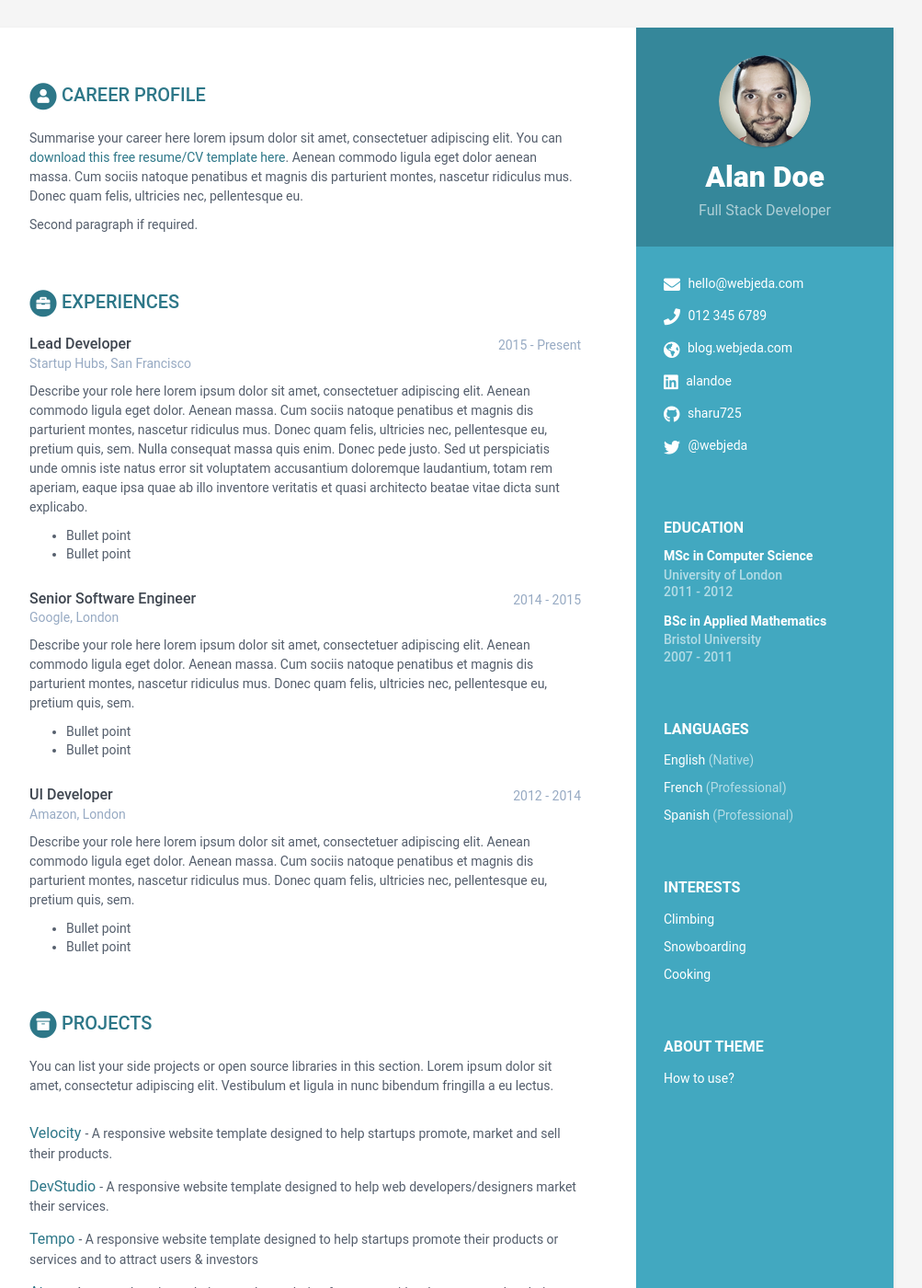
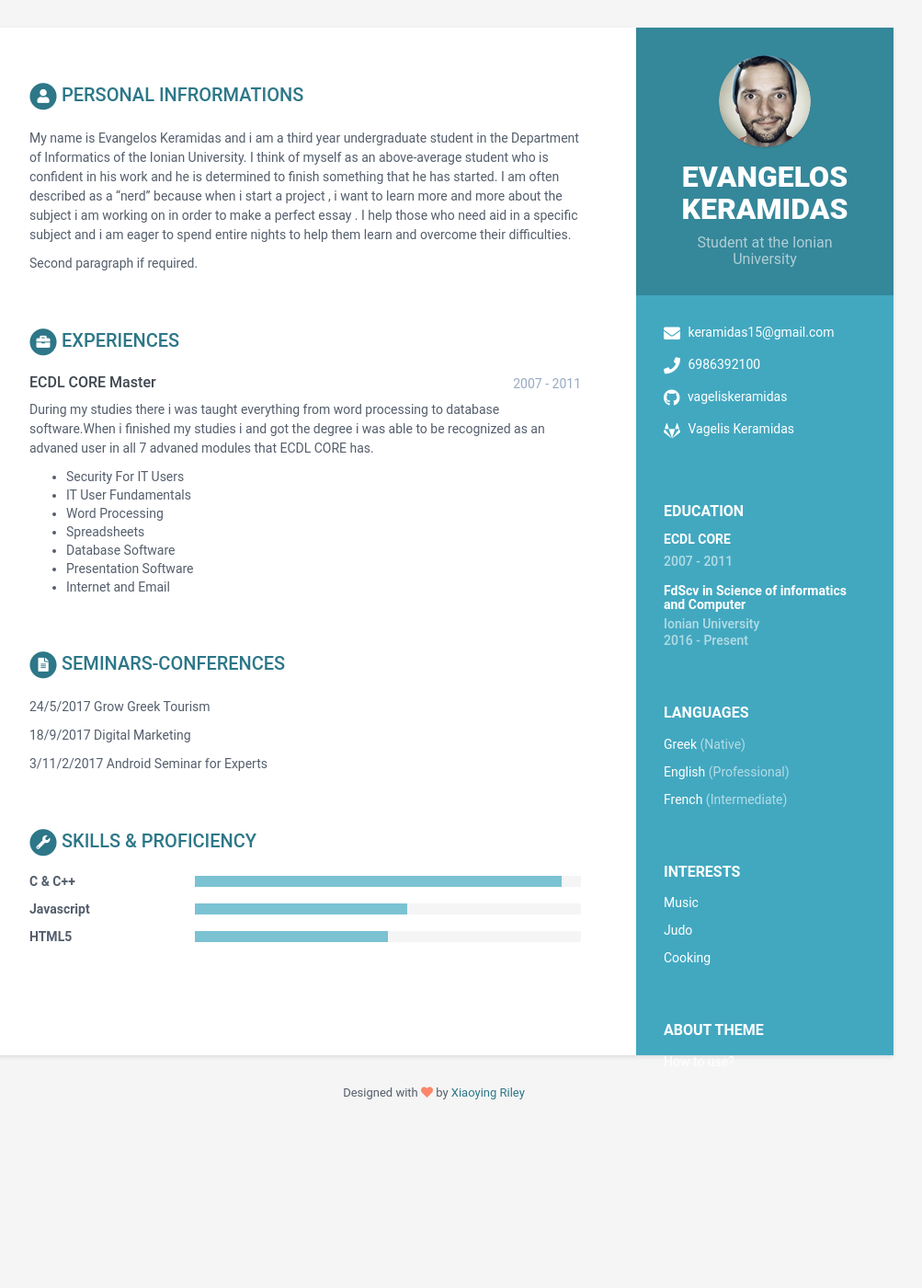
Before and after one commit to johnmous1/resumeVAG, a Jekyll site: the page built from index.html, in a window 1280 px wide and 1400 px high. Shown: the whole window at 92% size, without its empty margins (168-1171 px from the left). Built offline with Jekyll 4.4.1, drawn with Linux system fonts in a browser that asks for light colours; some of the changed text lies outside the part shown.

Commit message:
Update data.yml

```diff
--- a/_data/data.yml
+++ b/_data/data.yml
@@ -7,194 +7,120 @@ sidebar:
     education: True # set to False if you want education in main section instead of in sidebar
 
     # Profile information
-    name: Alan Doe
-    tagline: Full Stack Developer
+    name: EVANGELOS KERAMIDAS
+    tagline: Student at the Ionian University
     avatar: profile.png  #place a 100x100 picture inside /assets/images/ folder and provide the name of the file below
 
     # Sidebar links
-    email: hello@webjeda.com
-    phone: 012 345 6789
-    website: blog.webjeda.com #do not add http://
-    linkedin: alandoe
-    github: sharu725
-    gitlab:
+    email: keramidas15@gmail.com
+    phone: 6986392100
+    website:  #do not add http://
+    linkedin:
+    github: vageliskeramidas
+    gitlab: Vagelis Keramidas
     bitbucket:
-    twitter: '@webjeda'
+    twitter:
     stack-overflow: # Number/Username, e.g. 123456/alandoe
     codewars:
     goodreads: # Number-Username, e.g. 123456-alandoe
 
     languages:
-      - idiom: English
+      - idiom: Greek
         level: Native
 
-      - idiom: French
+      - idiom: English
         level: Professional
 
-      - idiom: Spanish
-        level: Professional
+      - idiom: French
+        level: Intermediate
 
     interests:
-      - item: Climbing
+      - item: Music
         link:
 
-      - item: Snowboarding
+      - item: Judo
         link:
 
       - item: Cooking
         link:
 
 career-profile:
-    title: Career Profile
+    title: Personal Infrormations
     summary: |
-      Summarise your career here lorem ipsum dolor sit amet, consectetuer
-      adipiscing elit. You can [download this free resume/CV template here]().
-      Aenean commodo ligula eget dolor aenean massa. Cum sociis natoque
-      penatibus et magnis dis parturient montes, nascetur ridiculus mus.
-      Donec quam felis, ultricies nec, pellentesque eu.
+      My name is Evangelos Keramidas and i am a third year undergraduate student in the Department of
+      Informatics of the Ionian University. I think of myself as an above-average student who is confident
+      in his work and he is determined to finish something that he has started. I am often described as a
+      "nerd" because when i start a project , i want to learn more and more about the subject i am working on
+      in order to make a perfect essay . I help those who need aid in a specific subject and i am eager to spend
+      entire nights to help them learn and overcome their difficulties.
 
       Second paragraph if required.
 
 education:
-    - degree: MSc in Computer Science
-      university: University of London
-      time: 2011 - 2012
-      details: |
-        Describe your study here lorem ipsum dolor sit amet, consectetuer
-        adipiscing elit. Aenean commodo ligula eget dolor. Aenean massa. Cum
-        sociis natoque penatibus et magnis dis parturient montes, nascetur
-        ridiculus mus. Donec quam felis, ultricies nec, pellentesque eu,
-        pretium quis, sem.
-
-          - Bullet point
-          - Bullet point
-
-    - degree: BSc in Applied Mathematics
-      university: Bristol University
+    - degree: ECDL CORE
+      academy: Microsoft IT Academy
       time: 2007 - 2011
       details: |
-        Describe your study here lorem ipsum dolor sit amet, consectetuer
-        adipiscing elit. Aenean commodo ligula eget dolor. Aenean massa. Cum
-        sociis natoque penatibus et magnis dis parturient montes, nascetur
-        ridiculus mus. Donec quam felis, ultricies nec, pellentesque eu,
-        pretium quis, sem.
+        During my studies there i was taught everything from word processing to database
+        software.When i finished my studies i and got the degree i was able to be recognized
+        as an advaned user in all 7 advaned modules that ECDL CORE has.
 
-          - Bullet point
-          - Bullet point
+          - Security For IT Users
+          - IT User Fundamentals
+          - Word Processing
+          - Spreadsheets
+          - Database Software
+          - Presentation Software
+          - Internet and Email
+
+    - degree: FdScv in Science of informatics and Computer
+      university: Ionian University
+      time: 2016 - Present
+      details: |
+        In the Department of Informatics i am taught the theories and the applications of Informatics
+        in the areas of design, development, operation and management of Information Systems.design,
+        development, operation and management of Information Systems.
+
+
 
 experiences:
-    - role: Lead Developer
-      time: 2015 - Present
-      company: Startup Hubs, San Francisco
+    - role: ECDL CORE Master
+      time: 2007 - 2011
+      academy: Microsoft IT Academy
       details: |
-        Describe your role here lorem ipsum dolor sit amet, consectetuer
-        adipiscing elit. Aenean commodo ligula eget dolor. Aenean massa.
-        Cum sociis natoque penatibus et magnis dis parturient montes,
-        nascetur ridiculus mus. Donec quam felis, ultricies nec,
-        pellentesque eu, pretium quis, sem. Nulla consequat massa quis
-        enim. Donec pede justo. Sed ut perspiciatis unde omnis iste natus
-        error sit voluptatem accusantium doloremque laudantium, totam rem
-        aperiam, eaque ipsa quae ab illo inventore veritatis et quasi
-        architecto beatae vitae dicta sunt explicabo.
+        During my studies there i was taught everything from word processing to database
+        software.When i finished my studies i and got the degree i was able to be recognized
+        as an advaned user in all 7 advaned modules that ECDL CORE has.
 
-          - Bullet point
-          - Bullet point
-
-    - role: Senior Software Engineer
-      time: 2014 - 2015
-      company: Google, London
-      details: |
-        Describe your role here lorem ipsum dolor sit amet, consectetuer
-        adipiscing elit. Aenean commodo ligula eget dolor. Aenean massa.
-        Cum sociis natoque penatibus et magnis dis parturient montes,
-        nascetur ridiculus mus. Donec quam felis, ultricies nec,
-        pellentesque eu, pretium quis, sem.
-
-          - Bullet point
-          - Bullet point
-
-    - role: UI Developer
-      time: 2012 - 2014
-      company: Amazon, London
-      details: |
-        Describe your role here lorem ipsum dolor sit amet, consectetuer
-        adipiscing elit. Aenean commodo ligula eget dolor. Aenean massa.
-        Cum sociis natoque penatibus et magnis dis parturient montes,
-        nascetur ridiculus mus. Donec quam felis, ultricies nec,
-        pellentesque eu, pretium quis, sem.
-
-          - Bullet point
-          - Bullet point
-
-projects:
-    title: Projects
-    intro: >
-      You can list your side projects or open source libraries in this
-      section. Lorem ipsum dolor sit amet, consectetur adipiscing elit.
-      Vestibulum et ligula in nunc bibendum fringilla a eu lectus.
-
-    assignments:
-      - title: Velocity
-        link: "#hook"
-        tagline: "A responsive website template designed to help startups promote, market and sell their products."
-
-      - title: DevStudio
-        link: "#"
-        tagline: "A responsive website template designed to help web developers/designers market their services."
-
-      - title: Tempo
-        link: "#"
-        tagline: "A responsive website template designed to help startups promote their products or services and to attract users &amp; investors"
-
-      - title: Atom
-        link: "#"
-        tagline: "A comprehensive website template solution for startups/developers to market their mobile apps."
-
-      - title: Delta
-        link: "#"
-        tagline: "A responsive Bootstrap one page theme designed to help app developers promote their mobile apps"
+          - Security For IT Users
+          - IT User Fundamentals
+          - Word Processing
+          - Spreadsheets
+          - Database Software
+          - Presentation Software
+          - Internet and Email
 
 publications:
-    title: Publications
+    title: Seminars-Conferences
     intro: |
-      You can list your publications in this section. Lorem ipsum dolor sit
-      amet, consectetur adipiscing elit. Vestibulum et ligula in nunc
-      bibendum fringilla a eu lectus.
+      24/5/2017 Grow Greek Tourism
 
-    papers:
-      - title: The Art of Computer Programming
-        authors: Donald E. Knuth
-        conference: Addison-Wesley, 1968
+      18/9/2017 Digital Marketing
 
-      - title: "Genetic Programming III: Darwinian Invention &amp; Problem Solving"
-        authors: Koza, J.R., Andre, D., Bennett, F.H., Keane, M.A.
-        conference: "Morgan Kaufmann Publishers Inc., San Francisco, CA, USA, 1st edn. (1999)"
-
-      - title: A syntax directed compiler for Algol 60
-        authors: Edgar T. Irons
-        conference: "Comm. ACM 4 (1961), 51–55"
+      3/11/2/2017 Android Seminar for Experts
 
 skills:
     title: Skills &amp; Proficiency
 
     toolset:
-      - name: Python & Django
-        level: 98%
-
-      - name: Javascript & jQuery
-        level: 98%
-
-      - name: Angular
-        level: 98%
-
-      - name: HTML5 & CSS
+      - name: C & C++
         level: 95%
 
-      - name: Ruby on Rails
-        level: 85%
+      - name: Javascript
+        level: 55%
 
-      - name: Sketch & Photoshop
-        level: 60%
+      - name: HTML5
+        level: 50%
 
 footer: >
     Designed with <i class="fas fa-heart"></i> by <a href="http://themes.3rdwavemedia.com" target="_blank" rel="nofollow">Xiaoying Riley</a>
```
